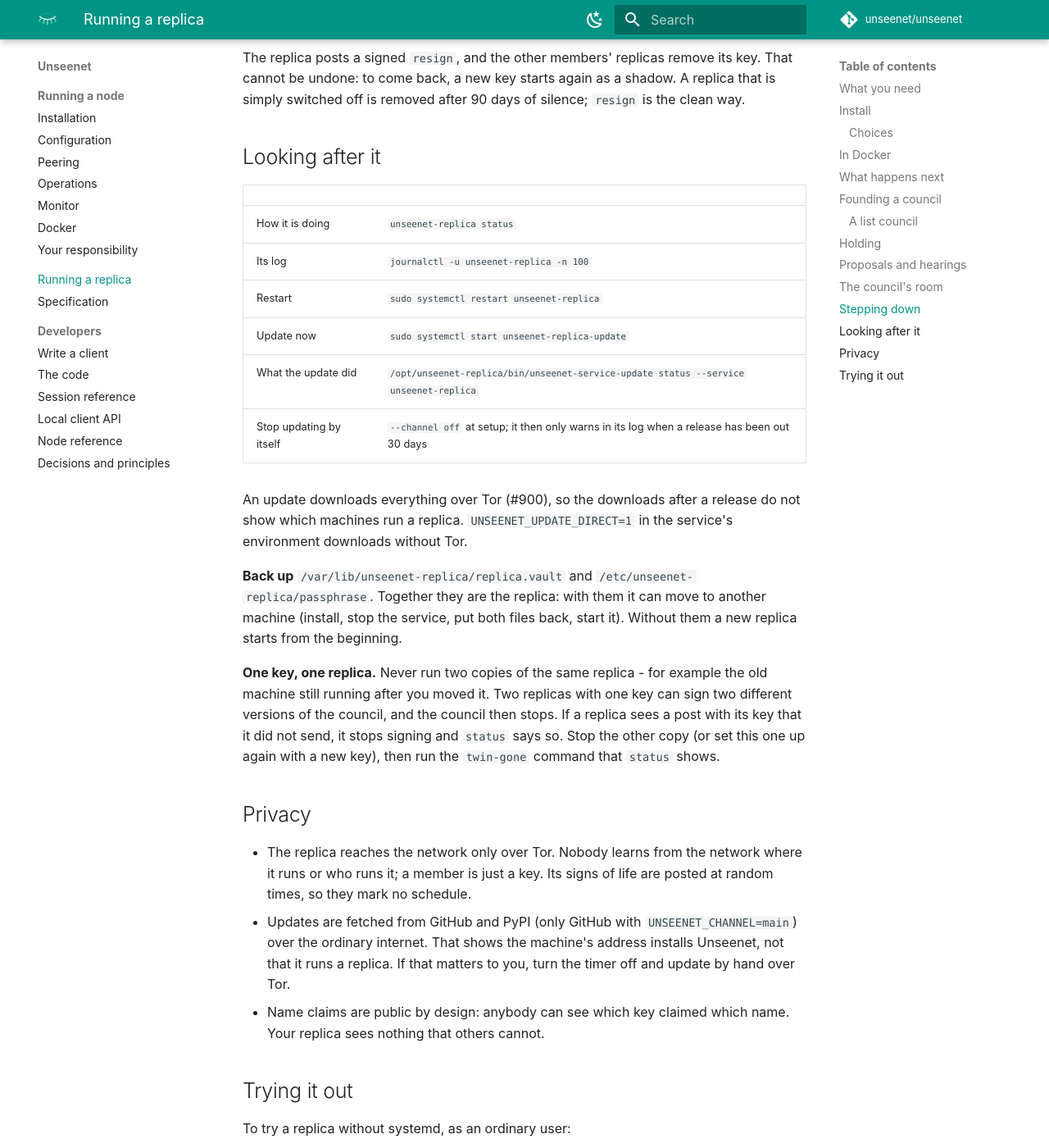
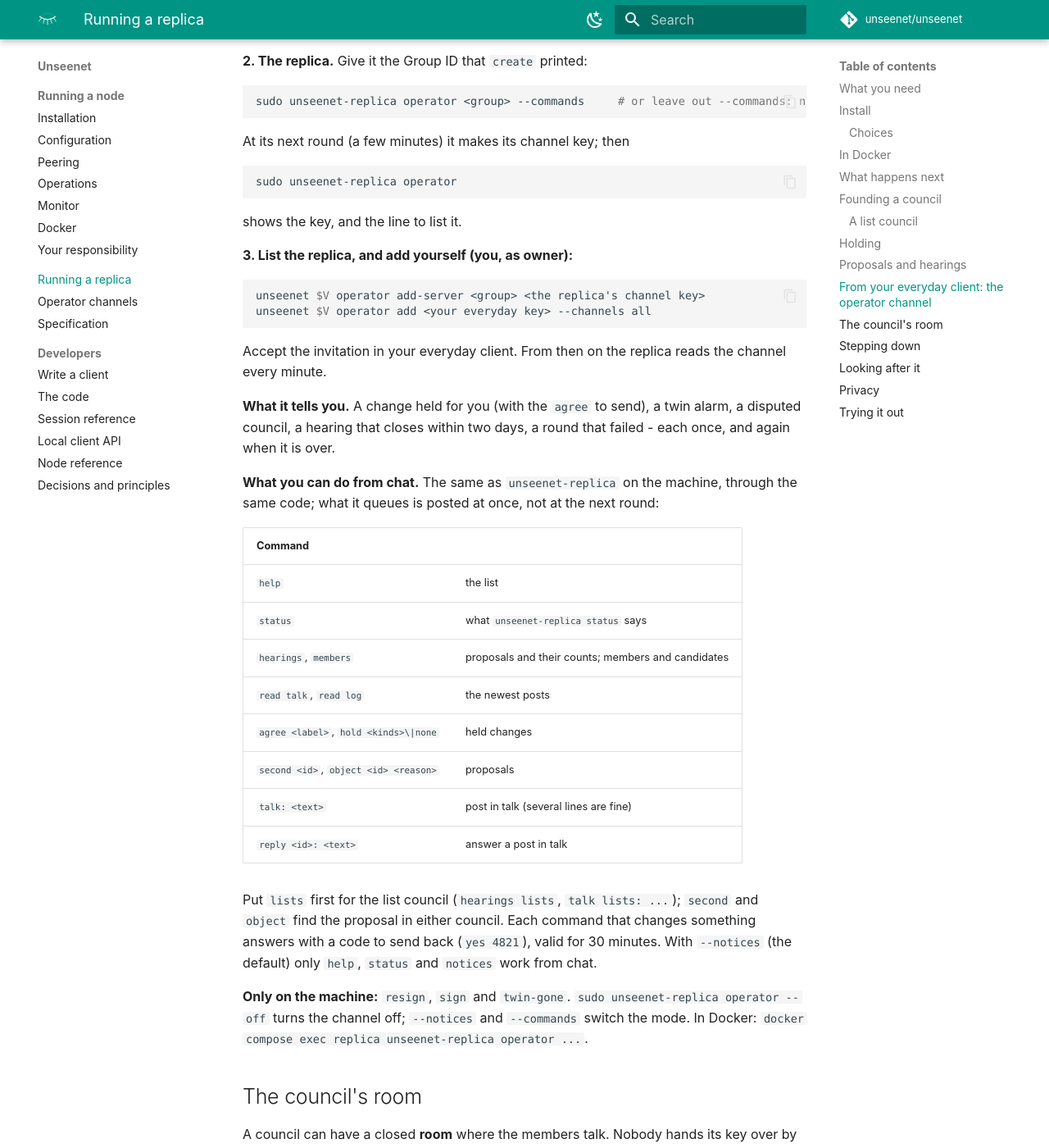
Before and after one commit to unseenet/unseenet, an MkDocs documentation site: the page built from docs/replica.md, in a window 1280 px wide and 1400 px high, scrolled down 8214 px. Shown: the whole window at 82% size. Built offline with MkDocs 1.6.1 and Material for MkDocs 9.7.7, drawn with Linux system fonts in a browser that asks for light colours; comment, search, counter and statistics services are not loaded; some of the changed text lies outside the part shown.

Commit message:
Docs: operator channels, and the replica's (UN-RFC 0065, #874, #876) (#934)
A page of its own for all servers (what a channel is, the owner key, one
per server, several operators, which servers have one), the replica's
setup and commands in replica.md, a pointer from the node's operations,
and replica.md's privacy note on updates brought up to date (#900).


Claude-Session: https://claude.ai/code/session_018Y3WsCbaNRCjhPgfH6bJT9

Co-authored-by: Claude <noreply@anthropic.com>

````diff
--- a/docs/replica.md
+++ b/docs/replica.md
@@ -346,6 +346,74 @@ unseenet council hearings unseenet.names@...
 unseenet council object unseenet.names@... <id> "why"
 ```
 
+## From your everyday client: the operator channel
+
+Instead of a terminal on the replica's machine, you can do a member's work from your
+everyday client, also a phone through a web entrance: the replica tells you what
+waits for you, and takes your commands, in its **operator channel** - a team inbox
+only you and the replica read. How channels work, and the owner's side, is on
+[Operator channels](operator-channel.md).
+
+**1. The channel (you, as its owner).** In a vault of its own, kept for this:
+
+```bash
+V="--vault $HOME/operator.vault"
+unseenet $V id-new operator --display "My replicas"
+unseenet $V node-add <a node's onion address>
+unseenet $V operator create operator.replica1 --server-name replica1
+```
+
+**2. The replica.** Give it the Group ID that `create` printed:
+
+```bash
+sudo unseenet-replica operator <group> --commands     # or leave out --commands: notices only
+```
+
+At its next round (a few minutes) it makes its channel key; then
+
+```bash
+sudo unseenet-replica operator
+```
+
+shows the key, and the line to list it.
+
+**3. List the replica, and add yourself (you, as owner):**
+
+```bash
+unseenet $V operator add-server <group> <the replica's channel key>
+unseenet $V operator add <your everyday key> --channels all
+```
+
+Accept the invitation in your everyday client. From then on the replica reads the
+channel every minute.
+
+**What it tells you.** A change held for you (with the `agree` to send), a twin alarm,
+a disputed council, a hearing that closes within two days, a round that failed - each
+once, and again when it is over.
+
+**What you can do from chat.** The same as `unseenet-replica` on the machine, through
+the same code; what it queues is posted at once, not at the next round:
+
+| Command | |
+|---------|---|
+| `help` | the list |
+| `status` | what `unseenet-replica status` says |
+| `hearings`, `members` | proposals and their counts; members and candidates |
+| `read talk`, `read log` | the newest posts |
+| `agree <label>`, `hold <kinds>\|none` | held changes |
+| `second <id>`, `object <id> <reason>` | proposals |
+| `talk: <text>` | post in talk (several lines are fine) |
+| `reply <id>: <text>` | answer a post in talk |
+
+Put `lists` first for the list council (`hearings lists`, `talk lists: ...`); `second`
+and `object` find the proposal in either council. Each command that changes something
+answers with a code to send back (`yes 4821`), valid for 30 minutes. With
+`--notices` (the default) only `help`, `status` and `notices` work from chat.
+
+**Only on the machine:** `resign`, `sign` and `twin-gone`. `sudo unseenet-replica
+operator --off` turns the channel off; `--notices` and `--commands` switch the mode.
+In Docker: `docker compose exec replica unseenet-replica operator ...`.
+
 ## The council's room
 
 A council can have a closed **room** where the members talk. Nobody hands its key
@@ -374,6 +442,7 @@ replica that is simply switched off is removed after 90 days of silence;
 | Restart | `sudo systemctl restart unseenet-replica` |
 | Update now | `sudo systemctl start unseenet-replica-update` |
 | What the update did | `/opt/unseenet-replica/bin/unseenet-service-update status --service unseenet-replica` |
+| Its operator channel | `unseenet-replica operator` |
 | Stop updating by itself | `--channel off` at setup; it then only warns in its log when a release has been out 30 days |
 
 An update downloads everything over Tor (#900), so the downloads after a release
@@ -397,10 +466,11 @@ then run the `twin-gone` command that `status` shows.
 - The replica reaches the network only over Tor. Nobody learns from the network
   where it runs or who runs it; a member is just a key. Its signs of life are
   posted at random times, so they mark no schedule.
-- Updates are fetched from GitHub and PyPI (only GitHub with `UNSEENET_CHANNEL=main`)
-  over the ordinary internet. That shows the machine's address installs Unseenet, not that
-  it runs a replica. If that matters to you, turn the timer off and update by
-  hand over Tor.
+- Updates are fetched over Tor (#900), from the network first and from GitHub and
+  PyPI only as a last resort, so the downloads do not show which machines run a
+  replica. `UNSEENET_UPDATE_DIRECT=1` downloads without Tor.
+- The operator channel, if you set one up, is posted to when something happens to
+  the replica; see [Operator channels](operator-channel.md#privacy).
 - Name claims are public by design: anybody can see which key claimed which
   name. Your replica sees nothing that others cannot.
 
--- a/mkdocs.yml
+++ b/mkdocs.yml
@@ -84,6 +84,7 @@ nav:
       - Docker: node/docker.md
       - Your responsibility: node/responsibility.md
   - Running a replica: replica.md
+  - Operator channels: operator-channel.md
   - Specification: spec/index.md
   - Developers:
       - Write a client: developers/index.md
````
Also changed, not shown: docs/node/operations.md (+4 -0 lines), docs/operator-channel.md (added, +97 -0 lines).
